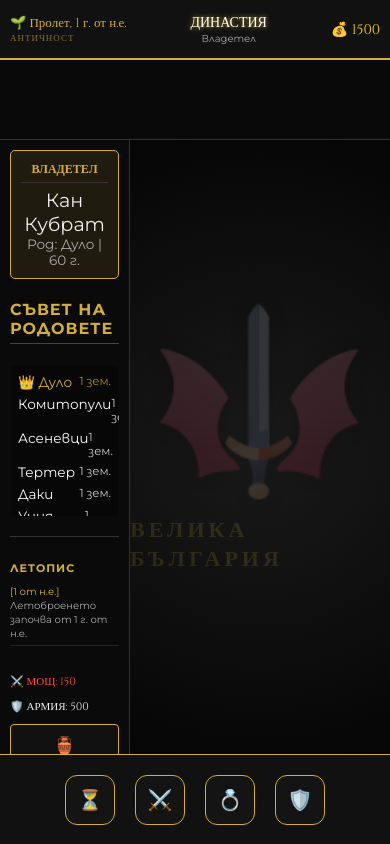
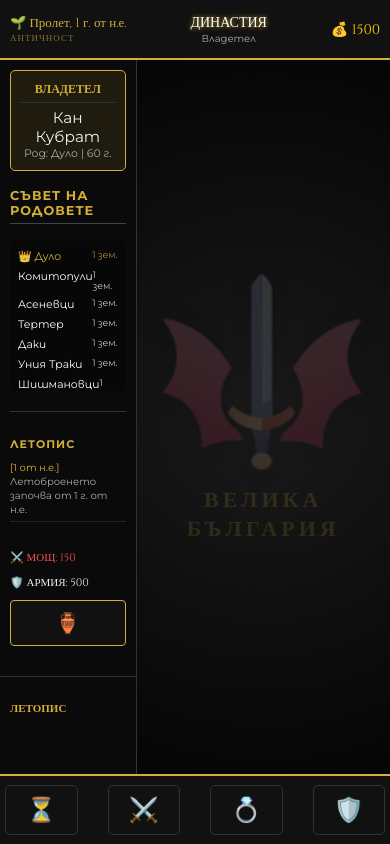
Before and after one commit to spursster/stara-velika-bulgaria, a plain HTML site: page index.html in a window 390 px wide. Drawn offline with Linux system fonts and the light colour scheme.

Commit message:
Add mobile optimization styles and adjust layout

```diff
--- a/index.html
+++ b/index.html
@@ -6,11 +6,61 @@
     <title>Велика България - Игра</title>
     <link href="https://fonts.googleapis.com/css2?family=Cinzel:wght@400;700&family=Montserrat:wght@300;400;700&display=swap" rel="stylesheet">
     <link rel="stylesheet" href="style.css">
+    <style>
+        /* МОБИЛНА ОПТИМИЗАЦИЯ ЗА БУТОНИТЕ */
+        #bottom-controls {
+            position: fixed !important;
+            bottom: 0 !important;
+            left: 0 !important;
+            width: 100% !important;
+            height: 70px !important;
+            background: #111 !important;
+            border-top: 2px solid #d4af37 !important;
+            display: flex !important;
+            justify-content: space-around !important;
+            align-items: center !important;
+            z-index: 9999 !important;
+            padding-bottom: env(safe-area-inset-bottom);
+        }
+
+        .icon-btn {
+            background: none;
+            border: 1px solid #333;
+            color: #d4af37;
+            font-size: 24px;
+            padding: 10px;
+            border-radius: 5px;
+            cursor: pointer;
+            flex: 1;
+            margin: 0 5px;
+            display: flex;
+            justify-content: center;
+            align-items: center;
+        }
+
+        /* КОРЕКЦИЯ НА ОСНОВНИЯ КОНТЕЙНЕР ЗА МОБИЛНИ */
+        #game-container {
+            height: calc(100vh - 130px);
+            overflow: hidden;
+            display: flex;
+            margin-bottom: 70px; /* Място за фиксирания футер */
+        }
+
+        @media (max-width: 768px) {
+            #left-sidebar {
+                width: 35%;
+                font-size: 0.8em;
+            }
+            #game-main-area {
+                width: 65%;
+            }
+        }
+    </style>
 </head>
 <body>
     <div id="battle-screen"></div>
 
-    <div id="event-modal" style="display: none; position: fixed; top: 0; left: 0; width: 100vw; height: 100vh; background: rgba(0,0,0,0.9); z-index: 10000; align-items: center; justify-content: center;"></div>
+    <div id="event-modal" style="display: none;"></div>
 
     <header id="top-bar" style="background: #111; border-bottom: 2px solid #d4af37; padding: 0 10px; display: flex; justify-content: space-between; align-items: center; height: 60px;">
         <div id="time-container" style="font-family: 'Cinzel', serif; color: #d4af37;">
@@ -28,7 +78,7 @@
         </div>
     </header>
 
-    <div id="action-bar" style="background: rgba(10,10,10,0.9); border-bottom: 1px solid #333; display: flex; justify-content: center; align-items: center; height: 80px; gap: 15px;">
+    <div id="action-bar" style="background: rgba(10,10,10,0.9); border-bottom: 1px solid #333; display: flex; justify-content: center; align-items: center; height: 80px; gap: 15px; display: none;">
         </div>
 
     <main id="game-container">
@@ -59,7 +109,7 @@
 
             <div id="central-display" style="height: 100%; display: flex; flex-direction: column; justify-content: center; align-items: center; opacity: 0.15;">
                  <img id="dynasty-shield" src="assets/icons/clans/default.png" style="width: 200px; filter: drop-shadow(0 0 10px #000);" onerror="this.style.display='none'">
-                 <h1 style="font-family: 'Cinzel'; color: #d4af37; margin-top: 15px; font-size: 22px; letter-spacing: 4px;">ВЕЛИКА БЪЛГАРИЯ</h1>
+                 <h1 style="font-family: 'Cinzel'; color: #d4af37; margin-top: 15px; font-size: 22px; letter-spacing: 4px; text-align: center;">ВЕЛИКА БЪЛГАРИЯ</h1>
             </div>
 
             <div id="treasury-overlay" style="display: none; position: absolute; top: 0; left: 0; width: 100%; height: 100%; background: rgba(0,0,0,0.98); z-index: 100; padding: 25px; border: 2px solid #7b1a1a;">
@@ -76,7 +126,7 @@
         <button class="icon-btn" onclick="window.advanceTurn()" title="Следващ ход">⏳</button>
         <button class="icon-btn" onclick="window.startBattle()" title="Битка">⚔️</button>
         <button class="icon-btn" onclick="window.openMarriageMenu()" title="Брак">💍</button>
-        <button class="icon-btn" onclick="window.buyUnits()" title="Обучение">🛡️</button>
+        <button class="icon-btn" onclick="window.openBarracks()" title="Обучение">🛡️</button>
     </footer>
 
     <script src="database.js"></script>
```
